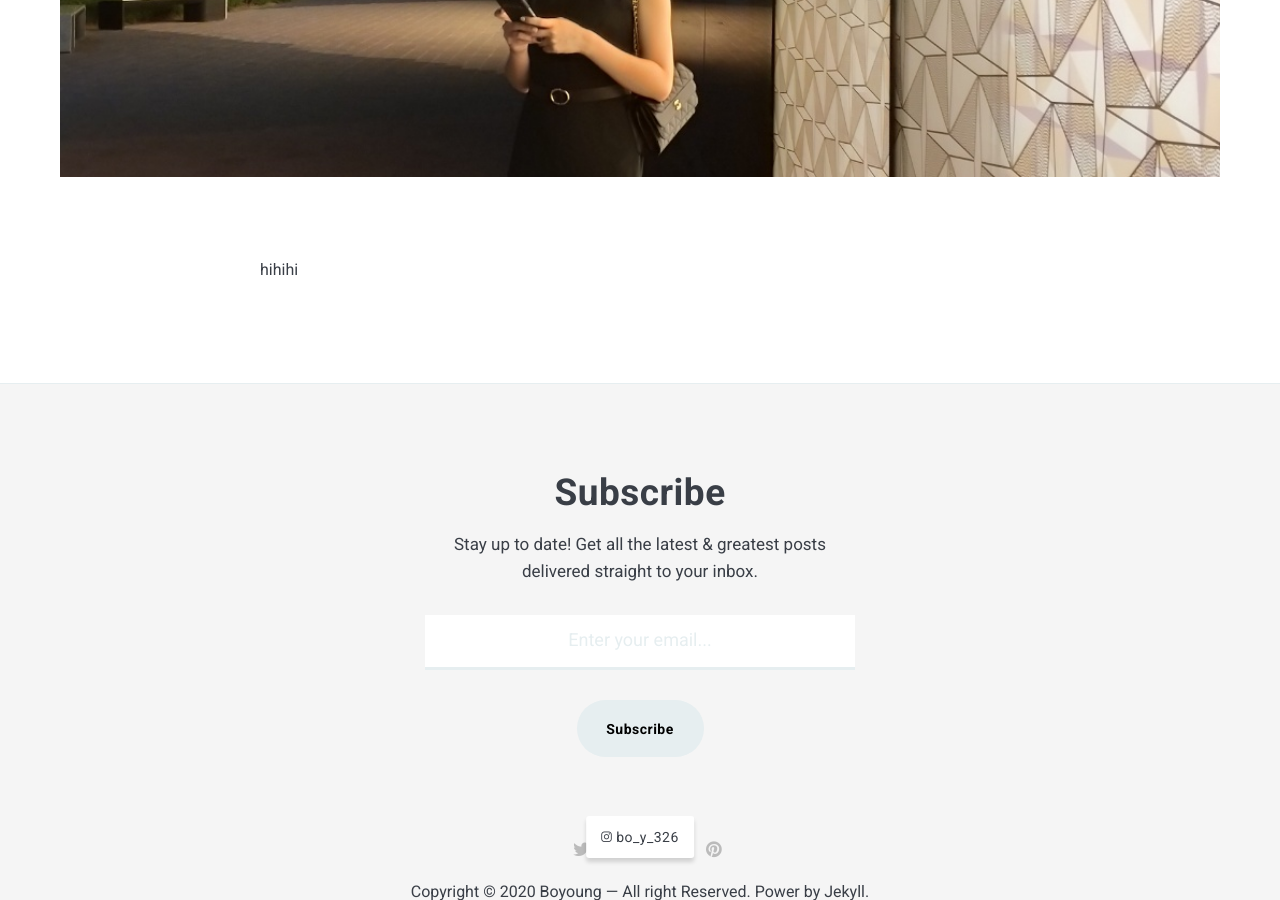
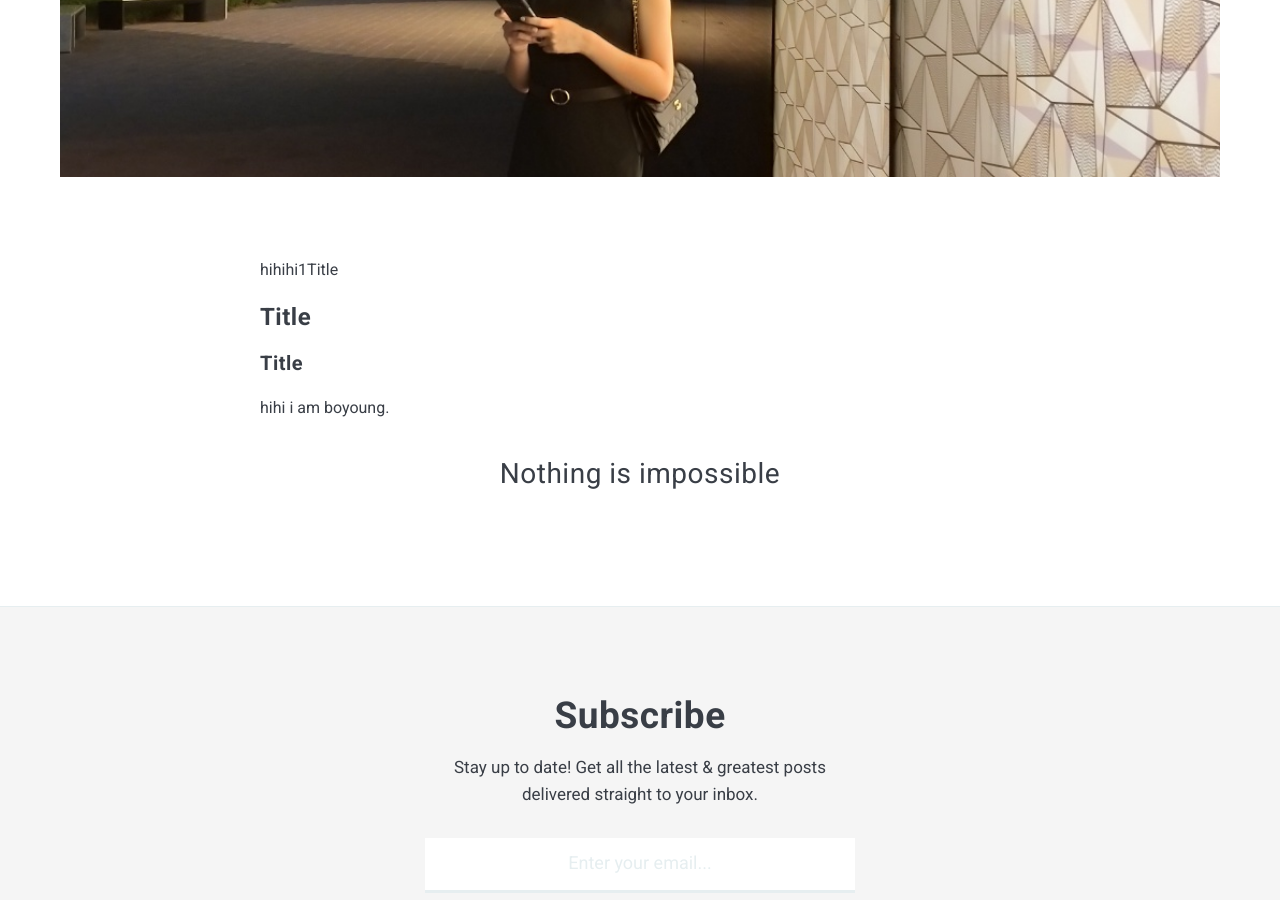
Before and after one commit to Chezbo/Chezbo.github.io, a Jekyll site: the page built from _pages/boyoung.md, in a window 1280 px wide and 900 px high, scrolled down 734 px. Built offline with Jekyll 4.4.1, drawn with Linux system fonts in a browser that asks for light colours; nearby versions of some CDN libraries.

Commit message:
Update boyoung.md

```diff
--- a/_pages/boyoung.md
+++ b/_pages/boyoung.md
@@ -5,4 +5,10 @@ permalink: /boyoung/
 image: 01.jpg
 ---
 
-hihihi
+hihihi1Title
+### Title
+#### Title
+
+hihi i am boyoung.
+
+>Nothing is impossible
```
